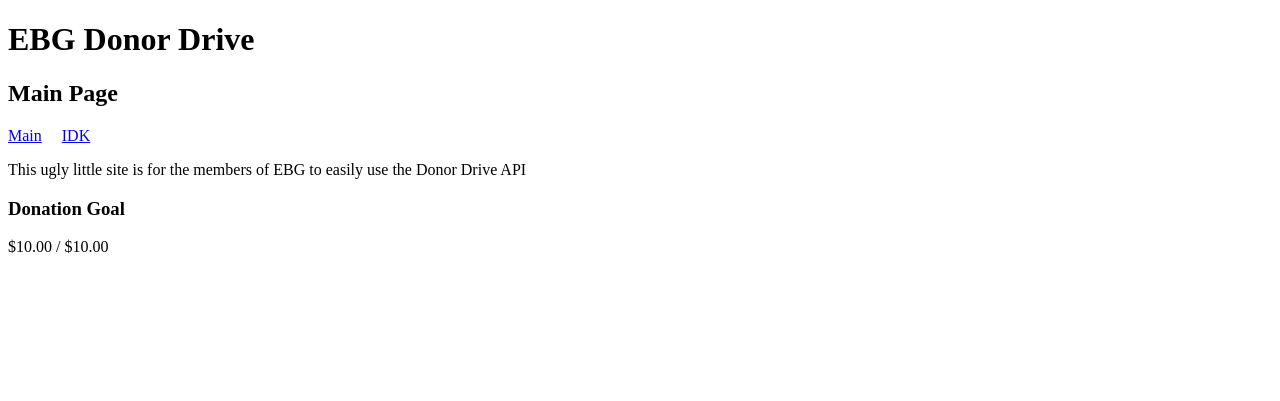
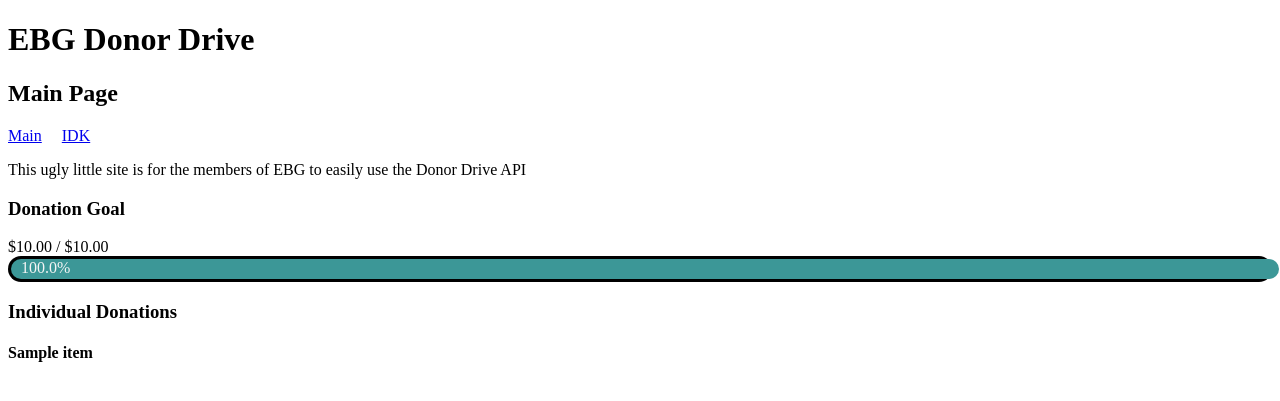
Before and after one commit to AaronKWalker/Extra-Life_Donation_Tracker, a Flask app: page / in a window 1280 px wide. Shown: the top 401 px of the page. Run offline with Flask 2, Linux system fonts and the light colour scheme; a database or web service that is not in the repository returns one stand-in record (values such as "Sample title"); data that the repository does not hold is empty.

Commit message:
completed more completions

```diff
--- a/app/routes.py
+++ b/app/routes.py
@@ -2,21 +2,29 @@
 from app import app
 from src import dd_GET
 from src import donation_math
+from src import individual_donations
 
-base_url = 'https://extra-life.donordrive.com/api/teams/'
+base_url = 'https://extra-life.donordrive.com/api/'
 team_ID = '44111'
-participants_url = f'{base_url}{team_ID}/participants'
-donations_url = f'{base_url}{team_ID}/donations'
+team_participants_url = f'{base_url}/teams/{team_ID}/participants'
+donations_url = f'{base_url}/teams/{team_ID}/donations'
 
 
 @app.route('/')
 def main():
     dd_total_donations = donation_math.get_total_donations(donations_url)
-    dd_team_goal = donation_math.get_donation_goal(participants_url)
-    return render_template('main.html', title = 'Main', page_title = 'Main Page', donation_total = dd_total_donations, donation_goal = dd_team_goal)
-
-#remove later
-@app.route('/events')
-def all_events():
-    dd_events = dd_GET.get_it('https://try.donordrive.com/api/events')
-    return render_template('events.html', title = 'Events', page_title = 'All Events', events = dd_events)
+    dd_total_donations_int = donation_math.get_total_donations_int(donations_url)
+    print(dd_total_donations_int)
+    dd_team_goal = donation_math.get_donation_goal(team_participants_url)
+    dd_team_goal_int = donation_math.get_donation_goal_int(team_participants_url)
+    print(dd_team_goal_int)
+    dd_donation_breakdown = individual_donations.ind_don(team_participants_url, base_url)
+    print(dd_total_donations_int / dd_team_goal_int)
+    return render_template(
+        'main.html', title = 'Main',
+        page_title = 'Main Page',
+        donation_total = dd_total_donations,
+        donation_total_int = dd_total_donations_int,
+        donation_goal = dd_team_goal,
+        donation_goal_int = dd_team_goal_int,
+        participants = dd_donation_breakdown,)
--- a/app/templates/main.html
+++ b/app/templates/main.html
@@ -1,11 +1,50 @@
 {% extends "base.html" %}
 
 {% block content %}
+    <style>
+          #progressbar {
+      background-color: black;
+      border-radius: 13px; /* (height of inner div) / 2 + padding */
+      padding: 3px;
+    }
+
+    #progressbar > div {
+       background-color: #3c9797;
+       width: {{ (donation_total_int / donation_goal_int)*100 }}%;
+       height: 20px;
+       border-radius: 10px;
+    }
+
+    #progressPercentage{
+        color: whitesmoke;
+        font: bold;
+        padding-left: 10px;
+    }
+    </style>
     <p>
         This ugly little site is for the members of EBG to easily use the Donor Drive API
     </p>
     <p>
         <h3>Donation Goal</h3>
         <span>{{ donation_total}} / {{ donation_goal }}</span>
+        <div id="progressbar">
+            <div id="progressPercentage">{{ ((donation_total_int / donation_goal_int)*100)|round }}%</div>
+        </div>
     </p>
+    <div>
+        <h3>Individual Donations</h3>
+        {% for participant in participants %}
+        <p>
+            <h4>{{ participant[0] }}</h4>
+            <ul>
+                {% for donation in participant %}
+                    {% if loop.index0 == 0 %}
+                    {% else %}
+                    <li>{{ donation.displayName }}: {{ donation.d_amount }}</li>
+                    {% endif %}
+                {% endfor %}
+            </ul>
+        </p>
+    {% endfor %}
+    </div>
 {% endblock %}
--- a/src/dd_GET.py
+++ b/src/dd_GET.py
@@ -23,4 +23,4 @@
             pp.pprint(item)
     elif item_type=='dict':
         pp.pprint(items)
-    print(f'↑↑↑↑↑↑↑↑↑↑↑↑↑↑↑↑↑S↑↑↑↑↑↑↑↑↑↑↑↑↑↑↑↑↑↑↑ {item_title} ↑↑↑↑↑↑↑↑↑↑↑↑↑↑↑↑↑↑↑↑↑↑↑↑↑↑↑↑↑↑↑\n')
+    print(f'↑↑↑↑↑↑↑↑↑↑↑↑↑↑↑↑↑↑↑↑↑↑↑↑↑↑↑↑↑↑↑↑↑↑↑↑ {item_title} ↑↑↑↑↑↑↑↑↑↑↑↑↑↑↑↑↑↑↑↑↑↑↑↑↑↑↑↑↑↑↑\n')
--- a/src/donation_math.py
+++ b/src/donation_math.py
@@ -2,10 +2,10 @@
 
 def get_total_donations(url):
     all_donors = get_it(url)
-    donation_toal = 0
+    donation_total = 0
     for donor in all_donors:
-        donation_toal += donor['amount']
-    return '${:,.2f}'.format(donation_toal)
+        donation_total += donor['amount']
+    return '${:,.2f}'.format(donation_total)
 
 def get_donation_goal(url):
     all_participants = get_it(url)
@@ -13,3 +13,17 @@
     for participant in all_participants:
         donation_goal += participant['fundraisingGoal']
     return '${:,.2f}'.format(donation_goal)
+
+def get_total_donations_int(url):
+    all_donors = get_it(url)
+    donation_total_int = 0
+    for donor in all_donors:
+        donation_total_int += donor['amount']
+    return round(donation_total_int, 2)
+
+def get_donation_goal_int(url):
+    all_participants = get_it(url)
+    donation_goal_int = 0
+    for participant in all_participants:
+        donation_goal_int += participant['fundraisingGoal']
+    return round(donation_goal_int, 2)
--- /dev/null
+++ b/src/individual_donations.py
@@ -0,0 +1,27 @@
+from src.dd_GET import get_it
+
+def ind_don(tp, base):
+    participants = get_it(tp)
+    team_participants_info = []
+    for participant in participants:
+        information = {
+            'name': participant['displayName'],
+            'donation_goal': participant['fundraisingGoal'],
+            'num_donations': participant['numDonations'],
+            'donation_total': participant['sumDonations'],
+            'pledges_total': participant['sumPledges'],
+            'participant_id': participant['participantID']
+        }
+        team_participants_info.append(information)
+
+    individual_participant_donations = []
+    for part in team_participants_info:
+        info = get_it(f'{base}/participants/{part["participant_id"]}/donations')
+        if len(info) >0:
+            for i in info:
+                if i.get('displayName', 'noDisplayName') == 'noDisplayName':
+                    i.update({'displayName': 'Unknown'})
+                i.update({'d_amount': '${:,.2f}'.format(i['amount'])})
+            info.insert(0, part['name'])
+            individual_participant_donations.append(info)
+    return individual_participant_donations
```
Also changed, not shown: src/dd_main.py (+38 -5 lines).
